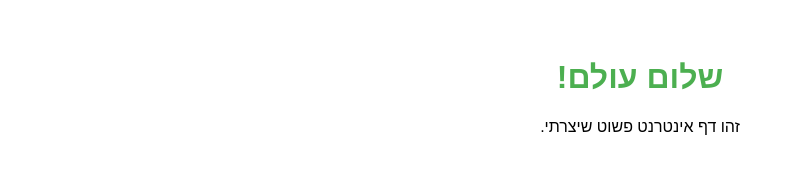
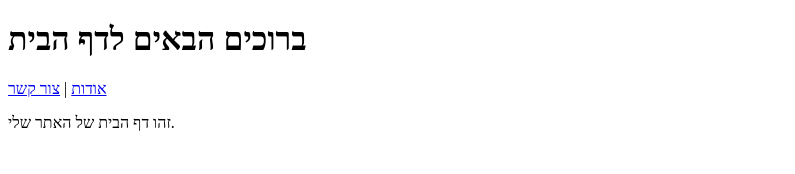
Before and after one commit to anat6391/newsite, a plain HTML site: page index.html in a window 1280 px wide. Shown: the whole page, without its empty margins (0-795 px from the left). Drawn offline with Linux system fonts and the light colour scheme.

Commit message:
Add files via upload

```diff
--- a/index.html
+++ b/index.html
@@ -2,21 +2,14 @@
 <html lang="he">
 <head>
     <meta charset="UTF-8" />
-    <title>הדף הראשון שלי</title>
-    <style>
-        body {
-            font-family: Arial, sans-serif;
-            direction: rtl; /* כדי שהטקסט יהיה מימין לשמאל */
-            text-align: center;
-            padding: 30px;
-        }
-        h1 {
-            color: #4CAF50;
-        }
-    </style>
+    <title>דף הבית</title>
 </head>
 <body>
-    <h1>שלום עולם!</h1>
-    <p>זהו דף אינטרנט פשוט שיצרתי.</p>
+    <h1>ברוכים הבאים לדף הבית</h1>
+    <nav>
+        <a href="about.html">אודות</a> |
+        <a href="contact.html">צור קשר</a>
+    </nav>
+    <p>זהו דף הבית של האתר שלי.</p>
 </body>
 </html>
```
Also changed, not shown: about.html (added, +15 -0 lines), contact.html (added, +15 -0 lines).
